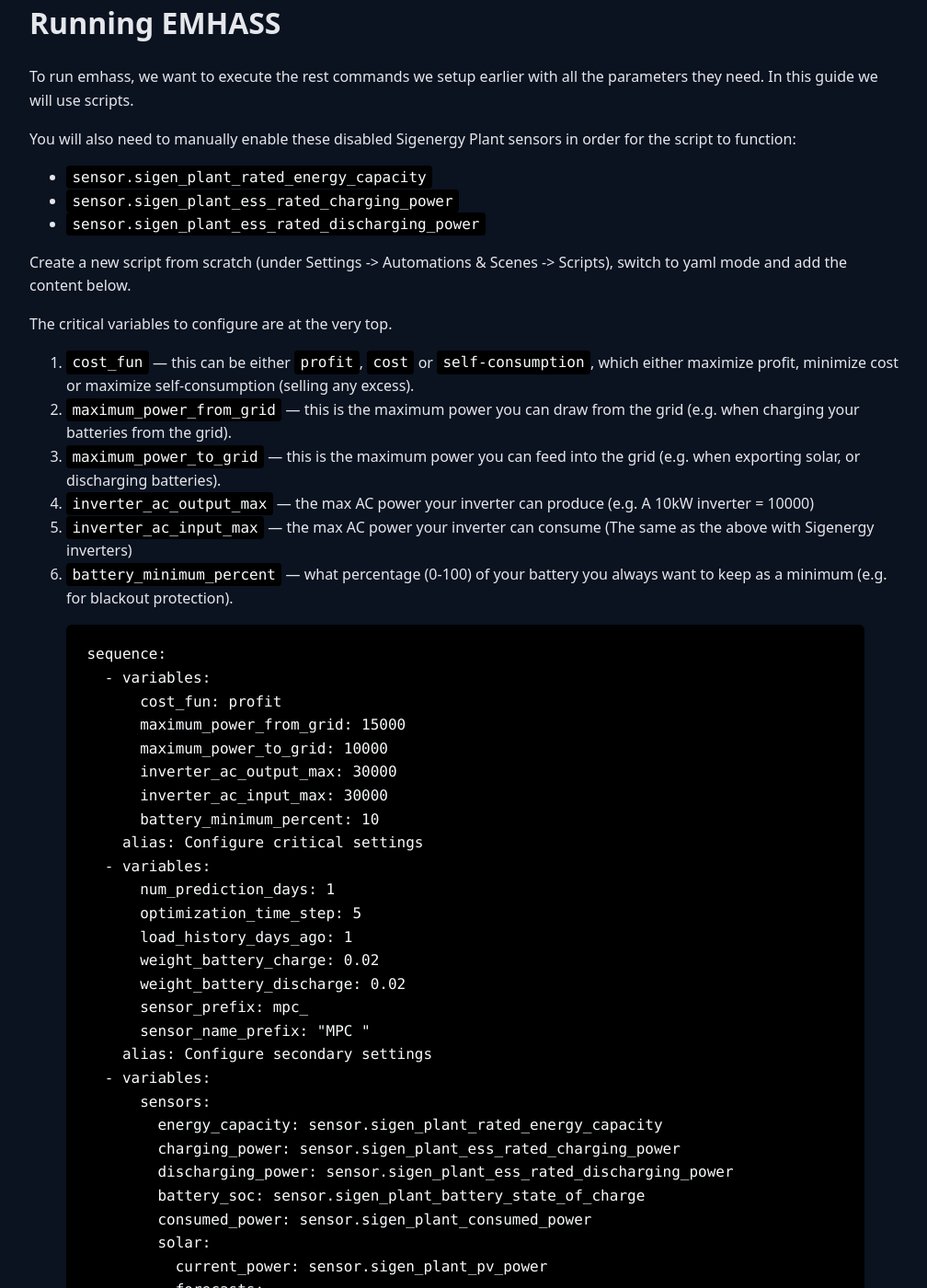
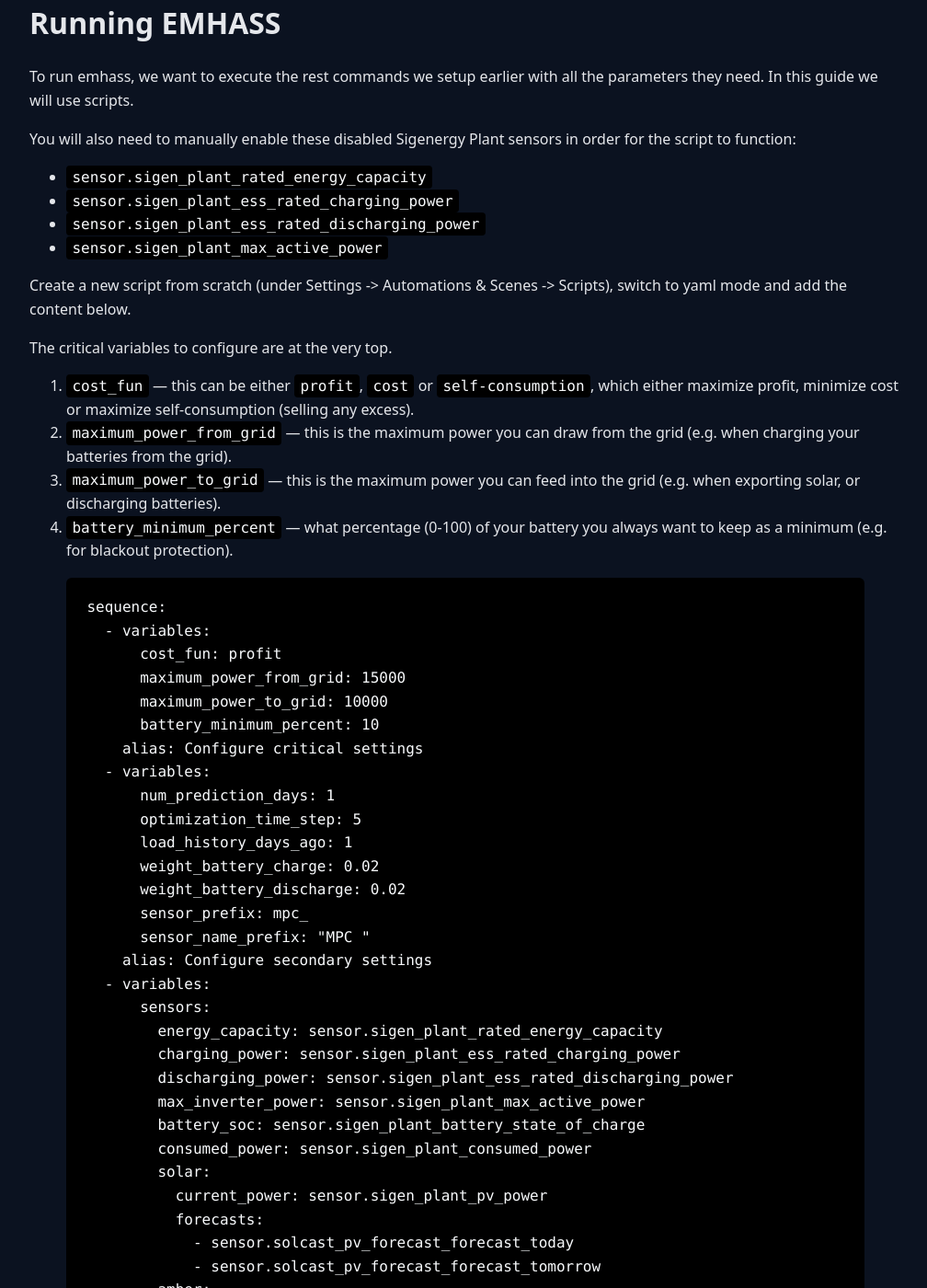
Before and after one commit to AnnableLab/annablelab.github.io, a Jekyll site: the page built from pages/emhass.md, in a window 1280 px wide and 1400 px high, scrolled down 257 px. Shown: the whole window at 92% size, without its empty margins (134-1142 px from the left). Built offline with Jekyll 4.4.1, drawn with Linux system fonts in a browser that asks for light colours; some of the changed text lies outside the part shown.

Commit message:
Replace inverter size configuration with sensor

```diff
--- a/_includes/emhass_script.yaml
+++ b/_includes/emhass_script.yaml
@@ -3,8 +3,6 @@
       cost_fun: profit
       maximum_power_from_grid: 15000
       maximum_power_to_grid: 10000
-      inverter_ac_output_max: 30000
-      inverter_ac_input_max: 30000
       battery_minimum_percent: 10
     alias: Configure critical settings
   - variables:
@@ -21,6 +19,7 @@
         energy_capacity: sensor.sigen_plant_rated_energy_capacity
         charging_power: sensor.sigen_plant_ess_rated_charging_power
         discharging_power: sensor.sigen_plant_ess_rated_discharging_power
+        max_inverter_power: sensor.sigen_plant_max_active_power
         battery_soc: sensor.sigen_plant_battery_state_of_charge
         consumed_power: sensor.sigen_plant_consumed_power
         solar:
@@ -57,6 +56,7 @@
       soc_init: "{{ (states(sensors.battery_soc) | float(0) / 100) | round(3) }}"
       soc_final: "{{ battery_minimum_percent / 100 }}"
       now_iso: "{{ now().replace(microsecond=0).isoformat() }}"
+      max_inverter_power: "{{ (states(sensors.max_inverter_power) | float(0) * 1000) | round }}"
       common:
         cost_fun: "{{ cost_fun }}"
         prediction_horizon: "{{ num_forecasts }}"
@@ -75,8 +75,8 @@
         battery_discharge_power_max: "{{ (states(sensors.discharging_power) | float(0) * 1000) | round }}"
         maximum_power_from_grid: "{{ maximum_power_from_grid }}"
         maximum_power_to_grid: "{{ maximum_power_to_grid }}"
-        inverter_ac_output_max: "{{ inverter_ac_output_max }}"
-        inverter_ac_input_max: "{{ inverter_ac_input_max }}"
+        inverter_ac_output_max: "{{ max_inverter_power }}"
+        inverter_ac_input_max: "{{ max_inverter_power }}"
         soc_init: "{{ soc_init }}"
         soc_final: "{{ soc_final }}"
         load_cost_forecast: |-
--- a/pages/emhass.md
+++ b/pages/emhass.md
@@ -12,6 +12,7 @@
 - `sensor.sigen_plant_rated_energy_capacity`
 - `sensor.sigen_plant_ess_rated_charging_power`
 - `sensor.sigen_plant_ess_rated_discharging_power`
+- `sensor.sigen_plant_max_active_power`
 
 Create a new script from scratch (under Settings -> Automations & Scenes -> Scripts), switch to yaml mode and add the content below.
 
@@ -20,9 +21,7 @@
 1. `cost_fun` — this can be either `profit`, `cost` or `self-consumption`, which either maximize profit, minimize cost or maximize self-consumption (selling any excess).
 2. `maximum_power_from_grid` — this is the maximum power you can draw from the grid (e.g. when charging your batteries from the grid).
 3. `maximum_power_to_grid` — this is the maximum power you can feed into the grid (e.g. when exporting solar, or discharging batteries).
-4. `inverter_ac_output_max` — the max AC power your inverter can produce (e.g. A 10kW inverter = 10000)
-5. `inverter_ac_input_max` — the max AC power your inverter can consume (The same as the above with Sigenergy inverters)
-6. `battery_minimum_percent` — what percentage (0-100) of your battery you always want to keep as a minimum (e.g. for blackout protection).
+4. `battery_minimum_percent` — what percentage (0-100) of your battery you always want to keep as a minimum (e.g. for blackout protection).
 
 {% highlight yaml %}
 {% include emhass_script.yaml %}
```
